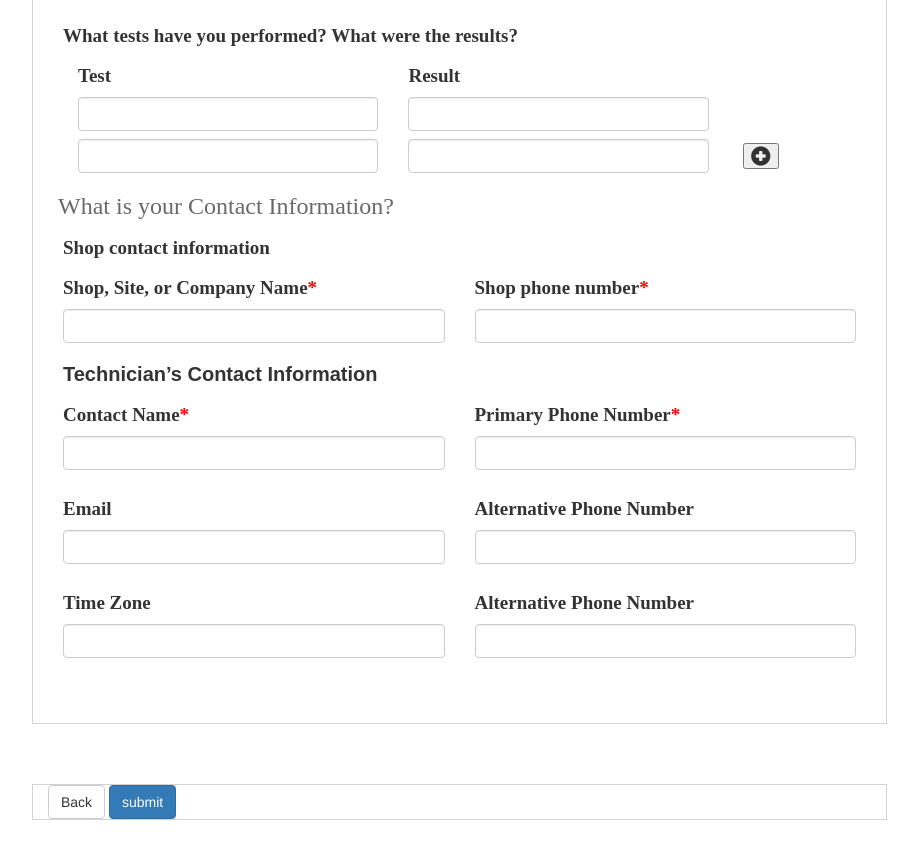
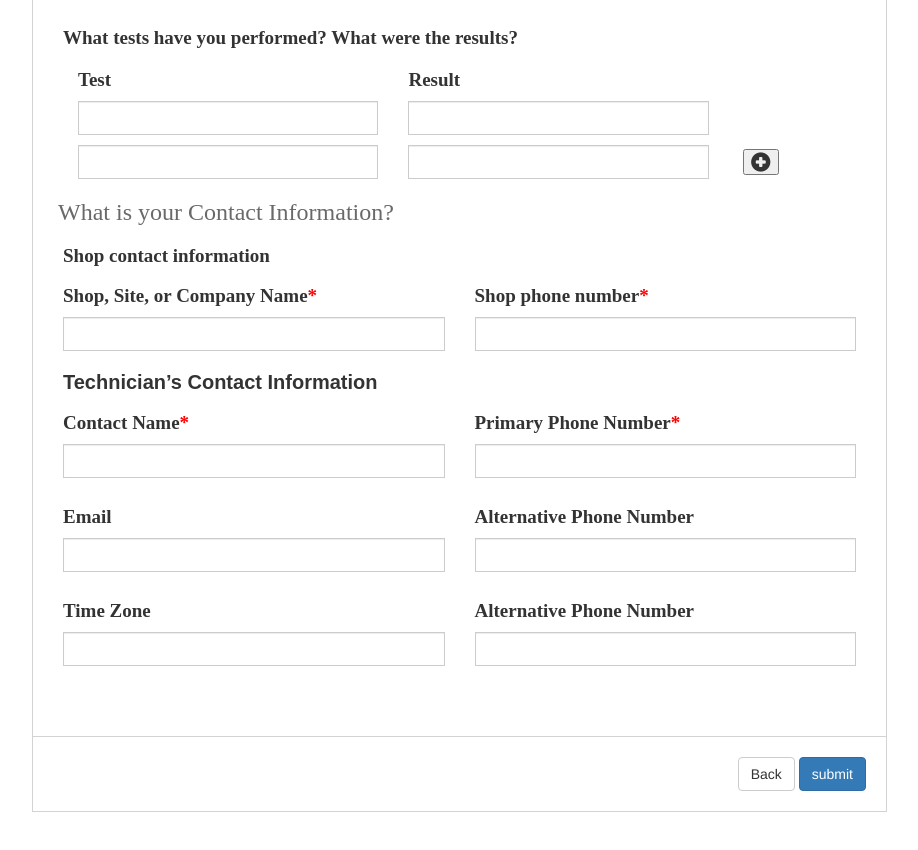
Before and after one commit to priyaprabhu/Case-Management-Tool, a plain HTML site: page drf-test/views/html/DRF.html in a window 1280 px wide. Shown: the part 1329-2179 px from the top of the page, without its empty margins (38-956 px from the left). Drawn offline with Linux system fonts and the light colour scheme; files whose address does not match are found by name.

Commit message:
Add files via upload

```diff
--- a/drf-test/css/formstyles.css
+++ b/drf-test/css/formstyles.css
@@ -1,5 +1,5 @@
 .drf-container h1{color:#0c7cba;font-weight:bold;}
-.form-container{border:1px solid #D3D3D3;margin: 30px 0;}
+.form-container{border:1px solid #D3D3D3;margin: 30px 0 0 0;}
 .form-container h2{color:#696969; font-family :arial regular;padding: 10px 10px;}
 .form-close{color:#696969;padding-top: 10px;}
 .form-content{border-top:1px solid #D3D3D3;padding:10px 30px 30px 10px;}
@@ -17,9 +17,10 @@
 .bottom-row{margin-bottom: -50px;}
 .issue-text {width: 100%; height: 250px;}
 .form-input-container-section2 p{font-size: 19px;font-family: arial regular;}
-.form-input-container-section2{ margin-top: 8px;}
+.form-input-container-section2{ margin-top: 10px;}
 .form-plus{float:right; margin: -31px -55px 0px 0px;}
-#section3-text{margin-left:4px;}
+.section3{margin-bottom: 20px;}
+.form-footer{border-top:0; margin: 0 0 30px 0; padding: 20px; text-align: right;}
 #manditory{
     color:red;
 
@@ -33,3 +34,7 @@ select{
 	width: 100%;
 	height:33px;
 }
+
+input[type] {
+	border-radius : 0px;
+}
```
